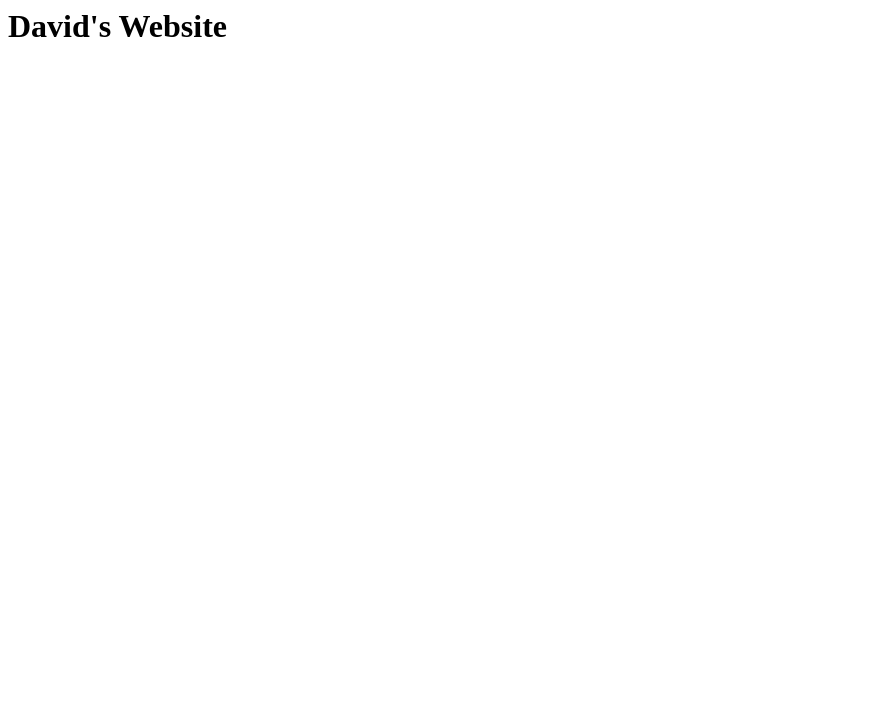
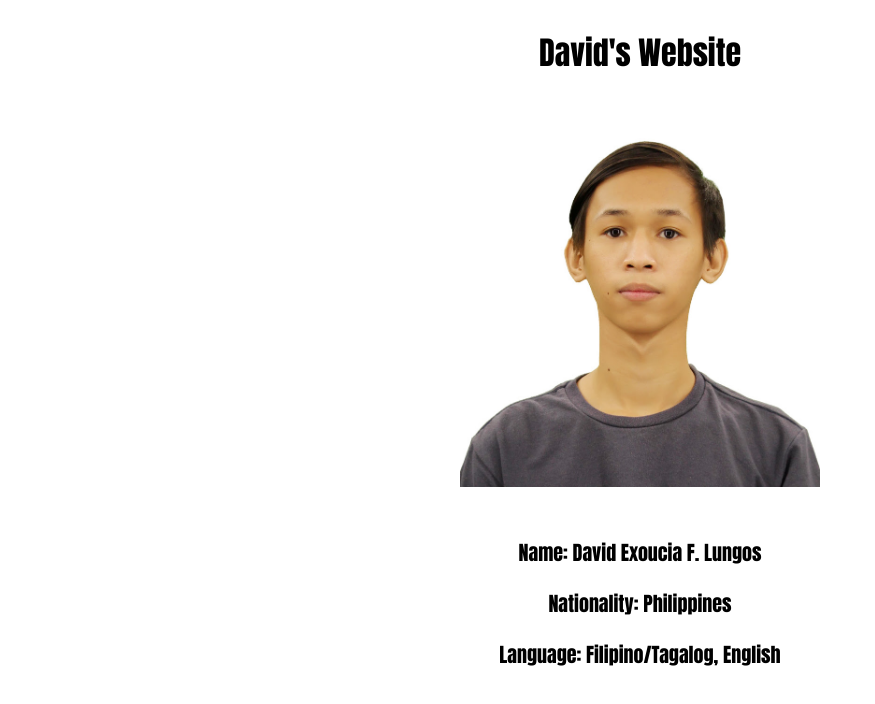
Before and after one commit to END1502/davidlungos, a plain HTML site: page index.html in a window 1280 px wide. Shown: the whole page, without its empty margins (0-875 px from the left). Drawn offline with Linux system fonts and the light colour scheme.

Commit message:
feat: css, image, identity

```diff
--- a/index.html
+++ b/index.html
@@ -1,8 +1,27 @@
-<html>
+<html lang="en">
+<div>
+
   <head>
     <title>David's Website</title>
+    <meta charset="utf-8" />
+    <meta name="viewport" content="width=device-width, initial-scale=1.0" />
+    <link href="style.css" rel="stylesheet" />
   </head>
-  <body>
-    <h1>David's Website</h1>
-  </body>
+
+</div>
+
+<body>
+  <h1>David's Website</h1>
+  <img src="Frontpage/2_david.jpg" alt="image">
+  <div>
+  <p>
+    Name: David Exoucia F. Lungos
+  </p>
+  <p>
+    Nationality: Philippines
+  </p>
+  <p>Language: Filipino/Tagalog, English
+  </div>
+</body>
+
 </html>
--- /dev/null
+++ b/style.css
@@ -0,0 +1,25 @@
+body {
+  font-family: Impact;
+  padding: 20px;
+}
+
+h1 {
+  text-align: center;
+}
+
+img {
+  display: block;
+  margin-top: 50px;
+  margin-bottom: 50px;
+  margin-left: auto;
+  margin-right: auto;
+  height: 360px;
+  width: 360px;
+  background-color: black;
+  background-size: 361px;
+}
+
+p {
+  text-align: center;
+  font-size: 20px;
+}
```
